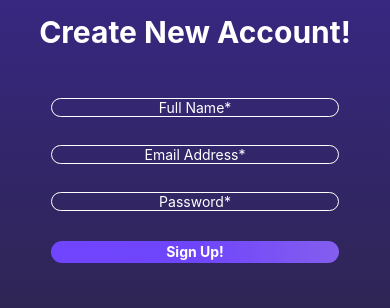
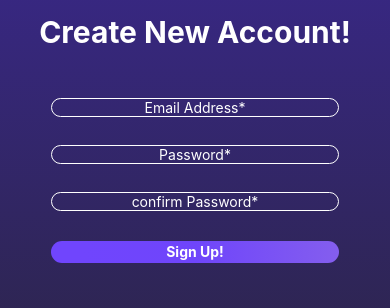
Before and after one commit to Eliraas1/BarcodeApp, a React Native app: screen /SignUp in a window 390 px wide. Shown: the part 182-490 px from the top of the page. Built offline with nearby package versions, Linux system fonts and the light colour scheme.

Commit message:
create user in firebase and validations

```diff
--- /dev/null
+++ b/Firebase/firebase.js
@@ -0,0 +1,24 @@
+import { getApps, initializeApp } from "firebase/app";
+import { getAuth, createUserWithEmailAndPassword } from "firebase/auth";
+
+const firebaseConfig = {
+  apiKey: "AIzaSyDkE0L3ZPEzKtJ9ssNmokmVm4dv5fXeMqA",
+  authDomain: "barcodeapp-a6a63.firebaseapp.com",
+  projectId: "barcodeapp-a6a63",
+  storageBucket: "barcodeapp-a6a63.appspot.com",
+  messagingSenderId: "49149816867",
+  appId: "1:49149816867:web:3b9bd5eecaea4b20aac196",
+};
+
+// Initialize Firebase
+let app;
+if (getApps().length < 1) {
+  app = initializeApp(firebaseConfig);
+  // Initialize other firebase products here
+} else {
+  app = getApps();
+}
+// const app = initializeApp(firebaseConfig);
+const auth = getAuth(app);
+
+export { auth, createUserWithEmailAndPassword };
--- a/src/Schemes/UserScheme.js
+++ b/src/Schemes/UserScheme.js
@@ -1,7 +1,7 @@
 import * as yup from "yup";
 
 const schema = yup.object().shape({
-  fullName: yup.string().required("Name is required"),
+  // fullName: yup.string().required("Name is required"),
   email: yup
     .string()
     .email("Please enter valid  email")
@@ -10,8 +10,11 @@ const schema = yup.object().shape({
     .string()
     .min(6, ({ min }) => `Password must be at least ${min} characters`)
     .required("password is required"),
-  createdOn: yup.date().default(function () {
-    return new Date();
+  confirmpassword: yup.string().when("password", {
+    is: (val) => (val && val.length > 0 ? true : false),
+    then: yup
+      .string()
+      .oneOf([yup.ref("password")], "Both password need to be the same"),
   }),
 });
 
--- a/src/Screens/SignIn.js
+++ b/src/Screens/SignIn.js
@@ -7,14 +7,14 @@ import {
   TextInput,
   TouchableOpacity,
 } from "react-native";
-// import SignUp from "./SignUp";
 import { LinearGradient } from "expo-linear-gradient";
-// import { app } from "../../Firebase/firebase";
 import { Formik } from "formik";
 import schema from "../Schemes/UserScheme";
+import { app, auth } from "../../Firebase/firebase";
 
 const SignIn = ({ navigation }) => {
   const navigate = () => {
+    // console.log(auth);
     navigation.navigate("SignUp");
   };
 
--- a/src/Screens/SignUp.js
+++ b/src/Screens/SignUp.js
@@ -8,6 +8,7 @@ import {
   TextInput,
   TouchableOpacity,
   ScrollView,
+  Alert,
 } from "react-native";
 // import SignUp from "./SignUp";
 import { LinearGradient } from "expo-linear-gradient";
@@ -15,15 +16,53 @@ import Icon from "react-native-vector-icons/Ionicons";
 // import Icon as FIcon from "react-native-vector-icons/FontAwesome";
 import { Formik } from "formik";
 import schema from "../Schemes/UserScheme";
-
-// const { schema } = schema;
+import { auth, createUserWithEmailAndPassword } from "../../Firebase/firebase";
+// import { createUserWithEmailAndPassword } from "firebase/auth";
+import ValidErrors from "../ValidErrors";
 
 const SignUp = ({ navigation }) => {
-  const [Email, setEmail] = useState(null);
-  // const [Password, setPassword] = useState(null);
+  const [email, setEmail] = useState(" ");
+  const [password, setpassword] = useState(" ");
+  const [isSignedIn, setisSignedIn] = useState(false);
+  const [error, setError] = useState(" ");
+  const [isError, setIsError] = useState(false);
+
   const navigate = () => {
     navigation.navigate("SignIn");
   };
+
+  const handleChangeEmail = (value) => {
+    setEmail(value.email);
+  };
+
+  const handleSubmit1 = (values) => {
+    console.log(values.password);
+    console.log(values.email);
+    // setpassword(toString(values.password));
+    console.log("state " + email);
+    // console.log("state" + values.email.type + " " + values.password.type);
+    // createUserWithEmailAndPassword(auth, values.email, values.password)
+    //   .then((res) => {
+    //     setisSignedIn(true);
+    //     navigate();
+    //   })
+    //   .catch((err) => {
+    //     console.log(err);
+    //     setIsError(true);
+    //     switch (err.code) {
+    //       case "auth/email-already-exists":
+    //         setError("email already in use!");
+    //         break;
+    //       case "auth/email-already-in-use":
+    //         setError("email already in use!");
+    //         break;
+    //       case "auth/invalid-email":
+    //         setError("invalid email!");
+    //         break;
+    //     }
+    //   });
+  };
+
   return (
     <LinearGradient
       colors={["#5a36db", "#3a288e", "rgb(36, 35, 34)"]}
@@ -50,9 +89,9 @@ const SignUp = ({ navigation }) => {
         <View style={styles.BottomView}>
           <Text style={styles.textStyle}>Create New Account!</Text>
           <Formik
-            initialValues={{ email: "", password: "", fullName: "" }}
+            initialValues={{ email: "", password: "", confirmpassword: "" }}
             validateOnMount={true}
-            onSubmit={(values) => console.log(values)}
+            onSubmit={handleSubmit1}
             validationSchema={schema}
           >
             {({
@@ -65,7 +104,7 @@ const SignUp = ({ navigation }) => {
               errors,
             }) => (
               <View style={styles.FormView}>
-                <TextInput
+                {/* <TextInput
                   name="fullName"
                   onChangeText={handleChange("fullName")}
                   value={values.fullName}
@@ -76,7 +115,7 @@ const SignUp = ({ navigation }) => {
                 />
                 {errors.fullName && touched.fullName && (
                   <Text style={styles.errors}>{errors.fullName}</Text>
-                )}
+                )} */}
                 <TextInput
                   name="email"
                   placeholder="Email Address*"
@@ -91,6 +130,7 @@ const SignUp = ({ navigation }) => {
                 {errors.email && touched.email && (
                   <Text style={styles.errors}>{errors.email}</Text>
                 )}
+                {isError && <ValidErrors error={error} />}
                 <TextInput
                   name="password"
                   placeholder="Password*"
@@ -105,13 +145,20 @@ const SignUp = ({ navigation }) => {
                 {errors.password && touched.password && (
                   <Text style={styles.errors}>{errors.password}</Text>
                 )}
-                {/* <TextInput
-                  placeholder="Confirm Password*"
+                <TextInput
+                  name="confirmpassword"
+                  placeholder="confirm Password*"
+                  style={styles.TextInput}
+                  onChangeText={handleChange("confirmpassword")}
+                  onBlur={handleBlur("confirmpassword")}
+                  value={values.confirmpassword}
+                  secureTextEntry
                   placeholderTextColor={"white"}
-                  style={styles.TextInput}
-                  secureTextEntry
                   // textContentType="password"
-                /> */}
+                />
+                {errors.confirmpassword && (
+                  <Text style={styles.errors}>{errors.confirmpassword}</Text>
+                )}
                 <TouchableOpacity style={styles.Button} onPress={handleSubmit}>
                   <LinearGradient
                     colors={["#7045FD", "#6F45FB", "#845EEE"]}
--- /dev/null
+++ b/src/ValidErrors.js
@@ -0,0 +1,19 @@
+import { StyleSheet, Text, View } from "react-native";
+import React from "react";
+
+export default function ValidErrors({ error }) {
+  return (
+    <View>
+      <Text style={styles.errors}>{error}</Text>
+    </View>
+  );
+}
+
+const styles = StyleSheet.create({
+  errors: {
+    fontSize: 12,
+    color: "red",
+    marginTop: 3,
+    fontWeight: "bold",
+  },
+});
```
